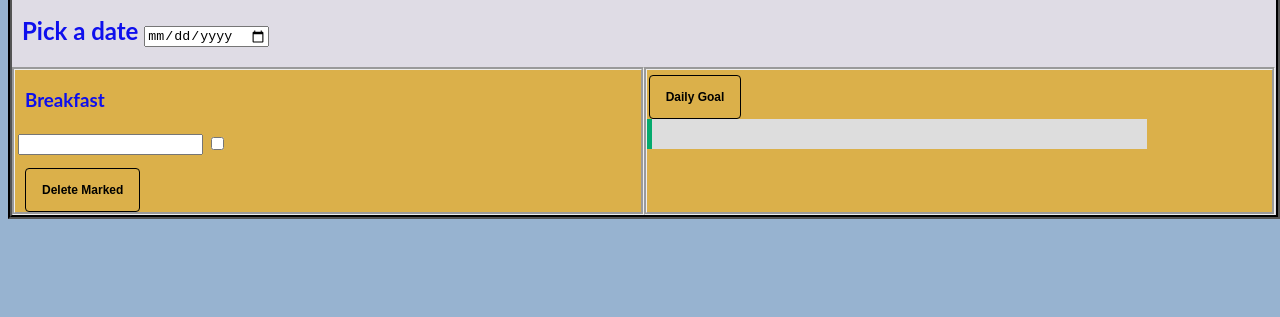
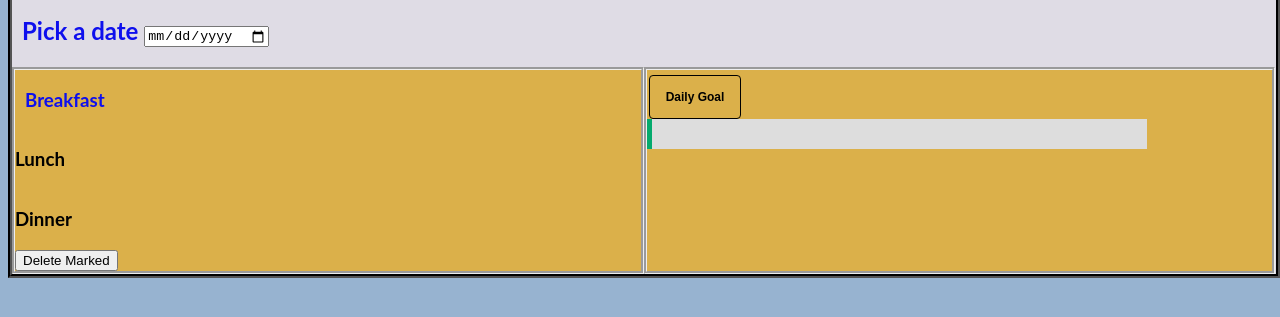
Before and after one commit to cse110-fa22-group15/cse110-fa22-group15, a plain HTML site: page calorieTracker/11.19.2022V1.2/Homepage.html in a window 1280 px wide. Shown: the part 303-620 px from the top of the page. Drawn offline with Linux system fonts and the light colour scheme.

Commit message:
Changed homepage html and made paths relative

```diff
--- a/calorieTracker/11.19.2022V1.2/Homepage.html
+++ b/calorieTracker/11.19.2022V1.2/Homepage.html
@@ -2,6 +2,7 @@
 <html>
 
   <head>
+    <meta charset = "UTF-8">
     <meta name="viewport" content="width=device-width, initial-scale=1">
     <link rel="stylesheet" href="homepageCss.css">
     <style>
@@ -11,6 +12,11 @@
       }
 
     </style>
+
+    <script src="./entryCard.js" type="module"></script>
+    <script src="./noKnockoutHomepage.js" type="module"></script>
+
+
   </head>
 
   <body>
@@ -52,20 +58,16 @@
 
         <div class="column" id = "column1" style="background-color:#DBB04Aff;">
           <h3 id = "bf">Breakfast</h3>
-          <table>
-            <tbody data-bind="foreach: items">
-              <tr>
-                <td>
-                  <input data-bind="value: name" />
-                </td>
-                <td>
-                  <input type="checkbox" id="breakfast_food" data-bind="checked: markedForDeletion" />
-                </td>
-              </tr>
-            </tbody>
+          <table id="breakfast_table">
+
           </table>
-
-          <button data-bind="click: deleteMarkedItems">Delete Marked</button>
+          <h3 id = "lnh">Lunch</h3>
+          <table id="lunch_table">
+          </table>
+          <h3 id = "din">Dinner</h3>
+          <table id="dinner_table">
+          </table>
+          <button id = 'deletefood'>Delete Marked</button>
         </div>
         <div class="column" id = "column2" style="background-color:#DBB04Aff;">
           <button onclick="move()">Daily Goal</button><br>
@@ -90,7 +92,6 @@
 
 
     <script>
-
       function openTab(tabName, elmnt, color) {
         var i, tabcontent, tablinks;
         tabcontent = document.getElementsByClassName("tabcontent");
@@ -134,33 +135,9 @@
         }
       }
 
-      // Using Knockout.js library, we can add/delete checkboxes we want
-      // Since I am not familar to do it in DOM, I just do it using a framework Knockout 2.0.0 version
-      // The algo will be the same using DOM, so this lines of codes are used as an inspiration
-      // TO VIEW the effect:
-      // You can copy and paste all codes in this HTML file to fiddle.net, and set the Javascript's library as Knockout 2.0.0
-      var Item = function(name) {
-        this.name = ko.observable(name);
-        this.markedForDeletion = ko.observable(false);
-      };
-
-      var ViewModel = function(items) {
-        this.items = ko.observableArray(items);
-        this.deleteMarkedItems = function() {
-          this.items.remove(function(item) {
-            return item.markedForDeletion();
-          });
-        };
-      };
-
-      ko.applyBindings(new ViewModel([
-        new Item("Bacon"),
-        new Item("Egg"),
-        new Item("Fruit"),
-      ]));
-
       var check = false;
       var mode = 0;
+
       function reset_Check(){
         if(mode == 0){
           document.getElementById("food").submit();
@@ -168,7 +145,6 @@
         else if(mode == 1){
           document.getElementById("goal").submit();
         }
-
         else if(mode == 2){
           document.getElementById("new_User").submit();
         }
@@ -188,7 +164,6 @@
       }
 
 
-
       // When the user clicks on div, open the pop_Up
       function click_Pop() {
         check += 1;
@@ -204,7 +179,6 @@
 
         pop_Up.classList.toggle("show");
       }
-
     </script>
 
   </body>
```
